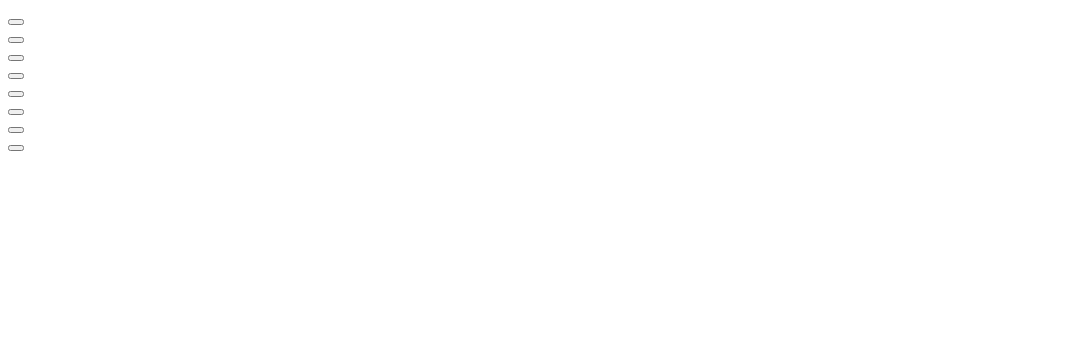
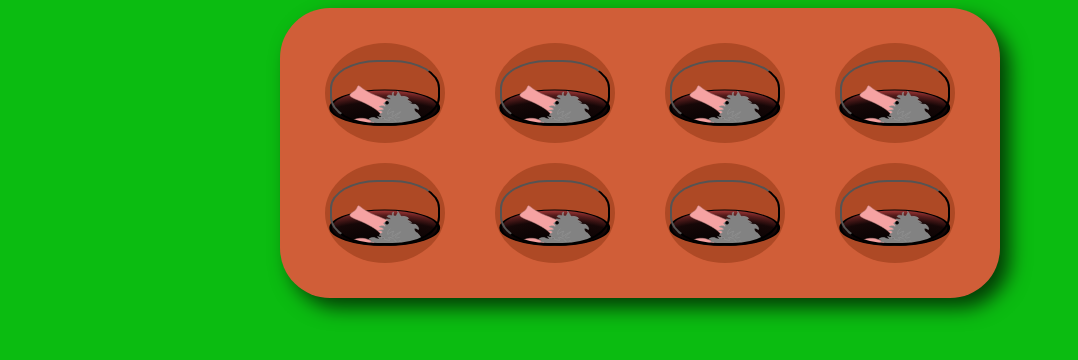
Before and after one commit to AbelF93/Timesout-interval, a plain HTML site: page index.html in a window 1280 px wide. Shown: the whole page, without its empty margins (0-1078 px from the left). Drawn offline with Linux system fonts and the light colour scheme.

Commit message:
Whack-a-Mole design

```diff
--- a/assets/scss/main.scss
+++ b/assets/scss/main.scss
@@ -0,0 +1,38 @@
+body{
+background-color: rgb(11, 188, 17);
+}
+section{
+    width:650px;
+    margin: 0 auto;
+    padding: 25px 35px;
+    display: flex;
+    flex-flow:row wrap;
+    justify-content: space-between;
+    border-radius: 50px;
+    background-color: rgb(208, 94, 56);
+    box-shadow: 10px 10px 20px rgba(0, 0, 0, 0.687);
+}
+
+.mole-hole{
+    width:120px;
+    height: 100px;
+    margin: 10px 10px;
+    background-color: rgba(140, 53, 18, 0.502);
+    border-radius: 50% 50%;
+    background-image: url(/assets/images/hole.svg);
+    background-repeat: no-repeat;
+    background-size: cover;
+    position: relative;
+}
+.mole__button{
+    border-radius:43% 43% 43% 43%;
+    width: 110px;
+    height: 65px;
+   // border: 50px rgb(18, 255, 136);
+    position: absolute;
+    top: 17px;
+    background: url(/assets/images/mole.svg);
+    background-repeat: no-repeat;
+    background-size: 100px;
+    left: 5px;
+}
```
Also changed, not shown: assets/css/main.css, 1 other file.
